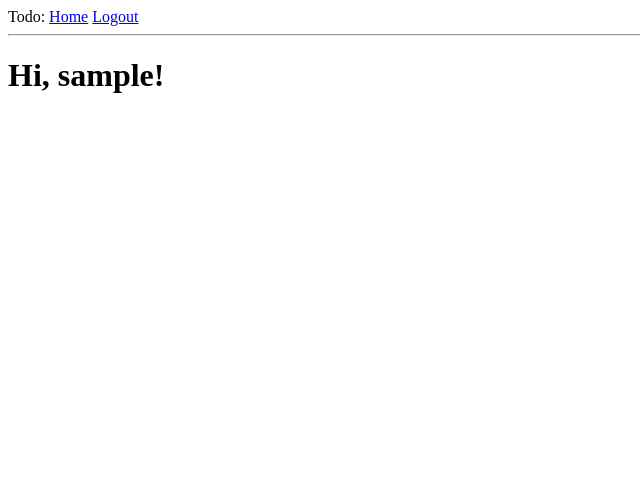
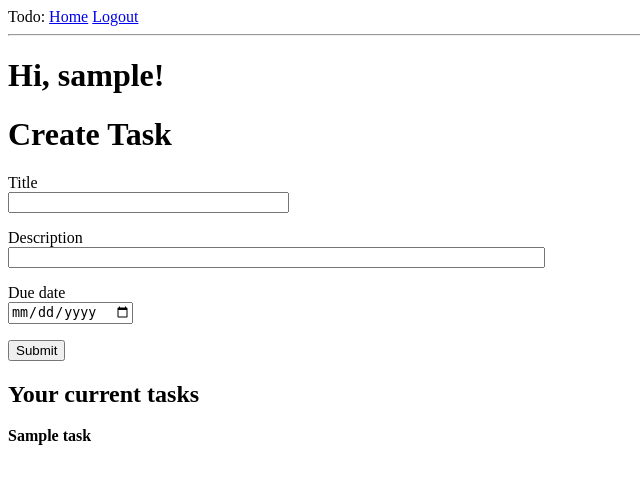
Before and after one commit to mariecollingeada/todo-app, a Flask app: page / in a window 1280 px wide. Shown: the top 484 px of the page, without its empty margins (0-640 px from the left). Run offline with Flask 3, Linux system fonts and the light colour scheme; a user stored in the database is signed in; tables that the repository leaves empty hold one stand-in row (values such as "Sample post").

Commit message:
feat: update the Task models

```diff
--- a/app/forms.py
+++ b/app/forms.py
@@ -1,5 +1,6 @@
 from flask_wtf import FlaskForm
 from wtforms import StringField, PasswordField, BooleanField, SubmitField
+from wtforms.fields import DateField
 from wtforms.validators import ValidationError, DataRequired, Email, EqualTo
 import sqlalchemy as sa
 from app import db
@@ -30,3 +31,9 @@ class RegistrationForm(FlaskForm):
             User.email == email.data))
         if user is not None:
             raise ValidationError('Please use a different email address.')
+
+class TaskForm(FlaskForm):
+    title = StringField('Title', validators=[DataRequired()])
+    description = StringField('Description', validators=[DataRequired()])
+    due_date = DateField("Due date", format="%Y-%m-%d", validators=[DataRequired()])
+    submit = SubmitField('Submit')
--- a/app/models.py
+++ b/app/models.py
@@ -28,9 +28,12 @@ class Task(db.Model):
     id: so.Mapped[int] = so.mapped_column(primary_key=True)
     title: so.Mapped[str] = so.mapped_column(sa.String(128))
     description: so.Mapped[str] = so.mapped_column(sa.String(256))
+    due_date: so.Mapped[datetime] = so.mapped_column(index=True
+                                                    , default=lambda: datetime.now(timezone.utc))
     timestamp: so.Mapped[datetime] = so.mapped_column(index=True
                                                     , default=lambda: datetime.now(timezone.utc))
     user_id: so.Mapped[int] = so.mapped_column(sa.ForeignKey(User.id), index=True)
+    completed = db.Column(db.Boolean, default=False)
     author: so.Mapped[User] = so.relationship(back_populates="tasks")
     def __repr__(self):
         return 'Task {}>'.format(self.title)
--- a/app/routes.py
+++ b/app/routes.py
@@ -1,12 +1,13 @@
+from datetime import datetime, time
 from urllib.parse import urlsplit
 
 from flask import render_template, abort, flash, redirect, url_for, request
 from app import app
-from app.forms import LoginForm, RegistrationForm
+from app.forms import LoginForm, RegistrationForm, TaskForm
 from flask_login import current_user, login_user, logout_user, login_required
 import sqlalchemy as sa
 from app import db
-from app.models import User
+from app.models import User, Task
 
 todos = [
     {"id": 1, "title": "Todo1"},
@@ -14,11 +15,32 @@ todos = [
 ]
 
 
-@app.route("/")
-@app.route("/index")
+@app.route("/", methods=["GET", "POST"])
+@app.route("/index", methods=["GET", "POST"])
+
 @login_required
 def index():
-    return render_template("index.html", title="Home")
+        form = TaskForm()
+
+        if form.validate_on_submit():
+            due_date_dt = None
+            if form.due_date.data:
+                due_date_dt = datetime.combine(form.due_date.data, time.min)
+            task = Task(
+                title=form.title.data,
+                description=form.description.data,
+                due_date=due_date_dt,
+                user_id=current_user.id
+            )
+            db.session.add(task)
+            db.session.commit()
+            flash("Congratulations, you have added a new task!")
+            return redirect(url_for('index'))
+
+        tasks = db.session.scalars(
+            sa.select(Task).where(Task.user_id == current_user.id)
+        ).all()
+        return render_template("index.html", title="Home", form=form, tasks=tasks)
 
 
 @app.route('/login', methods=['GET', 'POST'])
@@ -76,8 +98,3 @@ def get_task(task_id):
         abort(404)
 
     return render_template("task.html", task=task)
-
-
-@app.route("/new-task")
-def new_task():
-    return "<h1>New Task</h1>"
--- a/app/templates/index.html
+++ b/app/templates/index.html
@@ -1,8 +1,15 @@
 {% extends "base.html" %}
 
 {% block content %}
-    <h1>Hi, {{ current_user.username }}!</h1>
-    {% for task in tasks %}
-    <div><p>{{ task.author.username }} says: <b>{{ task.title }}</b></p></div>
-    {% endfor %}
+<h1>Hi, {{ current_user.username }}!</h1>
+{% include "new-task.html" %}
+{% if tasks %}
+<h2>Your current tasks</h2>
+{% for task in tasks %}
+<div><p> <b>{{ task.title }}</b></p></div>
+{% endfor %}
+{% else %}
+<p>No tasks yet.</p>
+{% endif %}
+
 {% endblock %}
--- /dev/null
+++ b/app/templates/new-task.html
@@ -0,0 +1,27 @@
+
+    <h1>Create Task</h1>
+    <form action="" method="post">
+        {{ form.hidden_tag() }}
+        <p>
+            {{ form.title.label }}<br>
+            {{ form.title(size=32) }}<br>
+            {% for error in form.title.errors %}
+            <span style="color: red;">[{{ error }}]</span>
+            {% endfor %}
+        </p>
+        <p>
+            {{ form.description.label }}<br>
+            {{ form.description(size=64) }}<br>
+            {% for error in form.description.errors %}
+            <span style="color: red;">[{{ error }}]</span>
+            {% endfor %}
+        </p>
+        <p>
+            {{ form.due_date.label }}<br>
+            {{ form.due_date(size=32) }}<br>
+            {% for error in form.due_date.errors %}
+            <span style="color: red;">[{{ error }}]</span>
+            {% endfor %}
+        </p>
+        <p>{{ form.submit() }}</p>
+    </form>
--- a/requirements.txt
+++ b/requirements.txt
@@ -1,10 +1,14 @@
 alembic==1.17.2
 blinker==1.9.0
 click==8.3.1
+dnspython==2.8.0
+email-validator==2.3.0
 Flask==3.1.2
+Flask-Login==0.6.3
 Flask-Migrate==4.1.0
 Flask-SQLAlchemy==3.1.1
 Flask-WTF==1.2.2
+idna==3.11
 itsdangerous==2.2.0
 Jinja2==3.1.6
 Mako==1.3.10
```
Also changed, not shown: app/templates/task.html (+1 -12 lines), migrations/versions/ac0d45245c06_update_tasks_model.py (added, +34 -0 lines), migrations/versions/cef1092dee50_update_tasks_model_to_include_completed_.py (added, +32 -0 lines), README.md (added), app.db.
